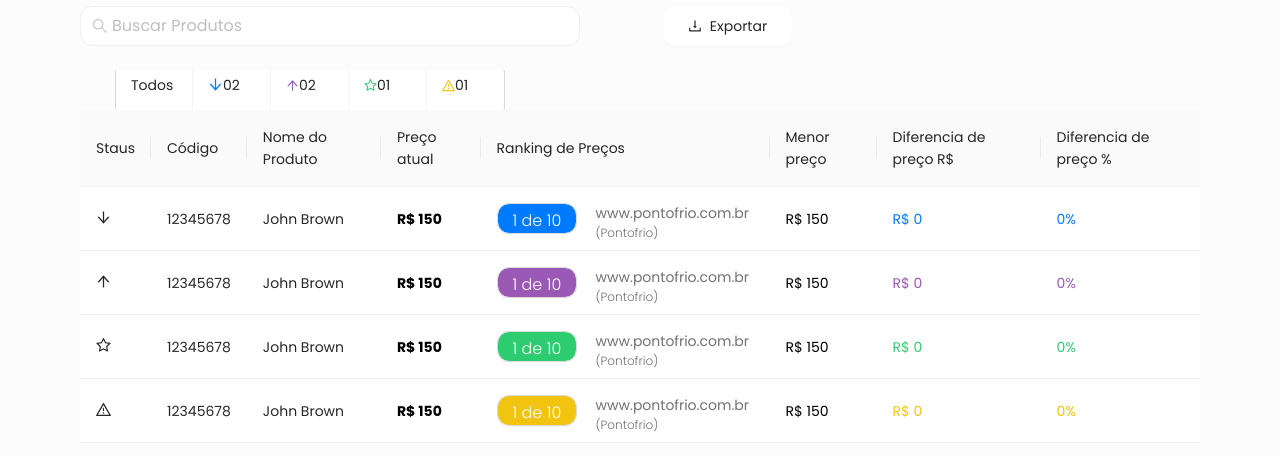
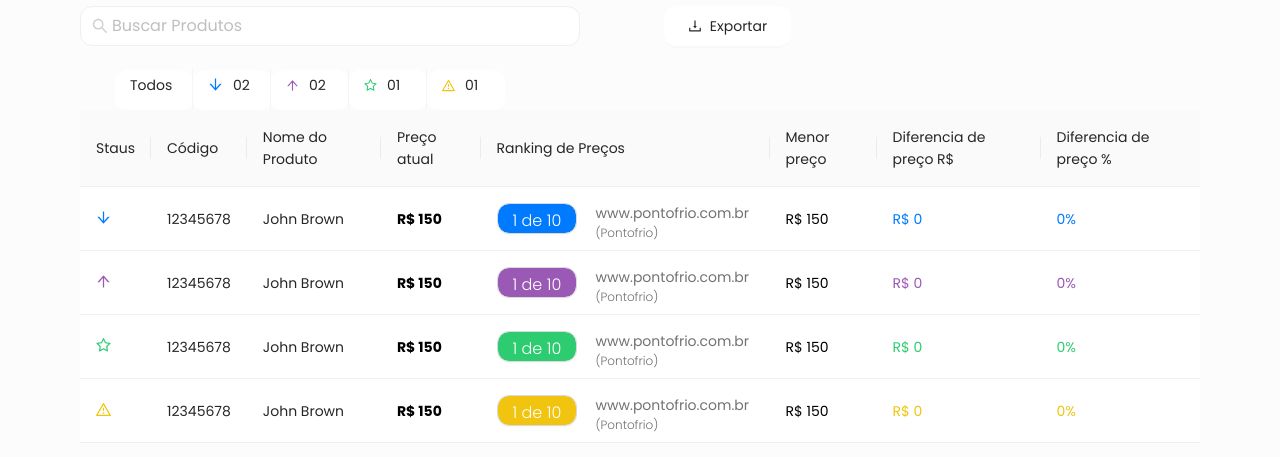
Before and after one commit to manoelacs/Collier-Digital, a React (Create React App) app in the folder collier-digital/: page /dashboard in a window 1280 px wide. Both pictures are taken after a click on the item "Produtos". Shown: the part 212-669 px from the top of the page. Built offline with nearby package versions, Linux system fonts and the light colour scheme.

Commit message:
Produtos monitorados: ajustes no layout

```diff
--- a/collier-digital/src/components/ProductsTable/ProductsTable.tsx
+++ b/collier-digital/src/components/ProductsTable/ProductsTable.tsx
@@ -6,27 +6,27 @@ import * as S from './styles';
 import { upPriceColor,
          lowPriceColor,
          exclusiveStockColor,
-         rupturaColor,
-         basicGrayColor
+         basicGrayColor,
+         rupturaColor
          } from '../../variables';
 
 const ProductsTable:FC = () => {
   const dictStatus = {
     'lowPrice': {
-        color: {lowPriceColor},
-        icon: <ArrowDownOutlined  color={lowPriceColor} style={{fontSize: '15px'}}/>
+        color: lowPriceColor,
+        icon: <ArrowDownOutlined  style={{ color: lowPriceColor, fontSize: '15px'}}/>
       },
    'upPrice':{
         color: upPriceColor,
-        icon: <ArrowUpOutlined color = {upPriceColor} style={{ fontSize: '15px'}} />
+        icon: <ArrowUpOutlined  style={{  color: upPriceColor, fontSize: '15px'}} />
       },
     'exclusiveStock':{
       color: exclusiveStockColor,
-      icon: <StarOutlined  color = {exclusiveStockColor} style={{ fontSize: '15px'}} />
+      icon: <StarOutlined  style={{ color: exclusiveStockColor, fontSize: '15px'}} />
     },
     'ruptura':{
       color: rupturaColor,
-      icon: <WarningOutlined color = {exclusiveStockColor} style={{ fontSize: '15px' }} />
+      icon: <WarningOutlined  style={{color: rupturaColor, fontSize: '15px' }} />
 
     },
   };
--- a/collier-digital/src/pages/MonitoredProducts/MonitoredProducts.tsx
+++ b/collier-digital/src/pages/MonitoredProducts/MonitoredProducts.tsx
@@ -24,10 +24,26 @@ const MonitoredProducts: FC = () => {
     const filterButtons = () => (
         <S.StyledRadioGroup  onChange={onChange}>
             <Radio.Button value='all' >Todos</Radio.Button>
-            <Radio.Button value="02-blue"> <ArrowDownOutlined style={{color: '#007BFF', fontSize: '15px'}}/>02</Radio.Button>
-            <Radio.Button value="02-purple"> <ArrowUpOutlined style={{color: '#9B59B6', fontSize: '13px'}} />02</Radio.Button>
-            <Radio.Button value="01-green"> <StarOutlined  style={{color: '#2ECC71', fontSize: '13px'}} />01</Radio.Button>
-            <Radio.Button value="01-yellow"> <WarningOutlined style={{color: '#F1C40F', fontSize: '13px'}} />01</Radio.Button>
+            <Radio.Button value="02-blue">
+                 <ArrowDownOutlined
+                     style={{color: '#007BFF', fontSize: '15px', marginRight:10 }}/>
+                 02
+            </Radio.Button>
+            <Radio.Button value="02-purple">
+                 <ArrowUpOutlined
+                     style={{color: '#9B59B6', fontSize: '13px',  marginRight:10 }} />
+                 02
+            </Radio.Button>
+            <Radio.Button value="01-green">
+                 <StarOutlined
+                     style={{color: '#2ECC71', fontSize: '13px',  marginRight:10}} />
+                 01
+            </Radio.Button>
+            <Radio.Button value="01-yellow">
+                 <WarningOutlined
+                     style={{color: '#F1C40F', fontSize: '13px',  marginRight:10}} />
+                 01
+            </Radio.Button>
        </S.StyledRadioGroup>
     )
 
--- a/collier-digital/src/pages/MonitoredProducts/styles.ts
+++ b/collier-digital/src/pages/MonitoredProducts/styles.ts
@@ -54,9 +54,12 @@ margin-left: 35px;
 .ant-radio-button-wrapper {
     height: 40px;
     width: 78px;
+    border-radius: 12px;
     background: #FFFFFF 0% 0% no-repeat padding-box;
-    border-bottom: none;
-    border-top: none;
+    border: none;
+    :first-child{
+        border-left: none;
+    }
 }
 .ant-radio-button-wrapper:not(:first-child)::before {
     background: #f5f5f5;
```
